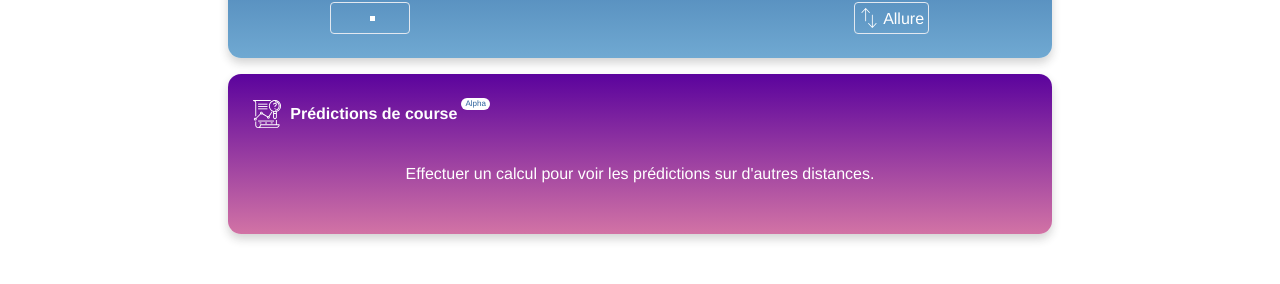
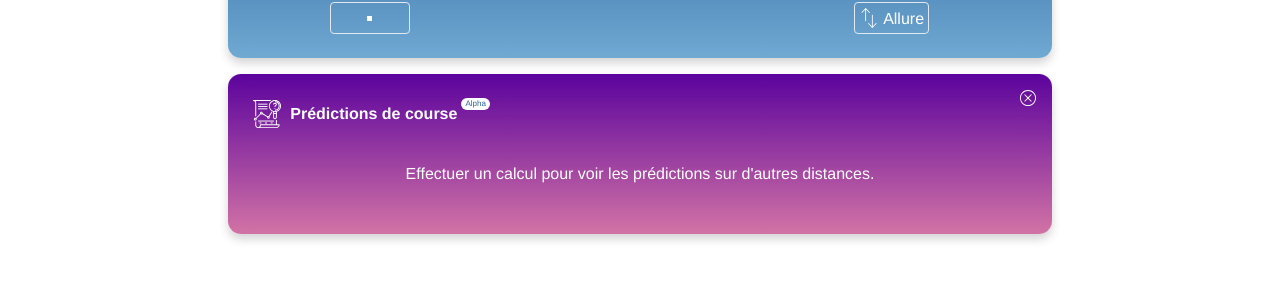
Before and after one commit to ArthurBri/ma-vitesse, a Vue app: page / in a window 1280 px wide. Shown: the part 222-506 px from the top of the page. Built offline with nearby package versions, Linux system fonts and the light colour scheme.

Commit message:
> fade on preloader dismiss > separator adaptation depending on the input

```diff
--- a/src/App.vue
+++ b/src/App.vue
@@ -1,7 +1,7 @@
 <template>
     <div id="app">
-        <div class="preloader flex flex-col text-white text-4xl flex justify-center items-center"
-             v-bind:class="!showPreloader ? 'hidden' : ''">
+        <transition name="fade">
+            <div class="preloader flex flex-col text-white text-4xl justify-center items-center" v-if="showPreloader">
                 <div class="flex">
                     <img alt="" class="w-20 h-20" src="./assets/logo.svg"/>
                     <span class="text-primary self-center">Vitesse</span>
@@ -13,14 +13,16 @@
                     <div></div>
                 </div>
                 <div>
-
                 </div>
             </div>
+        </transition>
         <div v-if="!showPreloader">
             <Header/>
             <div class="container grid">
                 <Calculator class="calculator "/>
-                <Prediction class="prediction "/>
+                <transition name="fade">
+                    <Prediction @close="showPredictions = false" class="prediction" v-if="showPredictions"/>
+                </transition>
                 <Settings class="settings" v-if="1 === 2 "/>
             </div>
             <Footer/>
@@ -40,7 +42,8 @@
         components: {Prediction, Calculator, Settings, Footer, Header},
         data() {
             return {
-                showPreloader: true
+                showPreloader: true,
+                showPredictions: true
             }
         },
         mounted() {
@@ -67,8 +70,10 @@
     .preloader {
         width: 100%;
         height: 100%;
+        background-color: white;
         position: absolute;
         z-index: 10;
+        transition: all 5s;
     }
 
     .container {
@@ -182,10 +187,13 @@
         }
     }
 
-    .hidden {
-        visibility: hidden;
+    .fade-enter-active, .fade-leave-active {
+        transition: opacity 0.5s;
+    }
+
+    .fade-enter, .fade-leave-to /* .fade-leave-active below version 2.1.8 */
+    {
         opacity: 0;
-        transition: fade 0s 2s, opacity 2s linear;
     }
 
 </style>
--- a/src/components/Calculator.vue
+++ b/src/components/Calculator.vue
@@ -32,7 +32,7 @@
                             <!-- Fields for 3 fields mode -->
                             <input :disabled="calculatedField === 'duration'" @focus="focusMe('duration')"
                                    @keydown.delete.left.right="updateCursor('hours',$event)" @keyup="checkFields"
-                                   autocomplete="off" placeholder="hh" ref="hours"
+                                   :plaholder="'cc'" autocomplete="off" placeholder="hh" ref="hours"
                                    style="text-align: center; width:20px;padding-right: 5px;"
                                    tabindex="1"
                                    v-model="durationHours"/>
@@ -152,28 +152,34 @@
                 speedFormat: 'speed',
                 speedDisplayedFormat: 'km/h',
                 calculatedField: '',
-                prettyCalculatedField: ''
+                prettyCalculatedField: '',
+                separator: '.'
             };
         },
         methods: {
             checkFields() {
+                // separator set depending the one used in input
+                this.separator = (this.distance + this.speed).includes(",") ? "," : ".";
                 if (this.duration !== '' && this.distance !== '' && (this.speed === '' || this.calculatedField === 'speed')) {
                     this.calculatedField = 'speed';
                     this.speed = (this.formatDistance(this.distance) / this.formatDuration(this.duration))
                         .toFixed(3)
-                        .replace(/\.?0+$/, '');
+                        .replace(/\.?0+$/, '').replace(/[.,]/, this.separator);
                     this.speed = this.speed === '' ? '< 0.001km/h' : this.speed;
                 } else if (this.distance !== '' && this.speed !== '' && (this.duration === '' || this.calculatedField === 'duration')) {
                     this.calculatedField = 'duration';
-                    this.duration = this.prettyDuration((this.formatDistance(this.distance) / this.formatSpeed(this.speed))
+                    this.duration = this.prettyDuration(this.formatDistance(this.distance) / this.formatSpeed(this.speed))
                         .toFixed(3)
-                        .replace(/\.?0+$/, ''));
+                        .replace(/\.?0+$/, '');
                     this.duration = this.duration === '' ? '< 1sec' : this.duration;
+                    this.durationHours = String(this.formatDuration(this.duration, 3).hours);
+                    this.durationMinutes = String(this.formatDuration(this.duration, 3).minutes);
+                    this.durationSeconds = String(this.formatDuration(this.duration, 3).seconds);
                 } else if (this.speed !== '' && this.duration !== '' && (this.distance === '' || this.calculatedField === 'distance')) {
                     this.calculatedField = 'distance';
                     this.distance = (this.formatSpeed(this.speed) * this.formatDuration(this.duration))
                         .toFixed(3)
-                        .replace(/\.?0+$/, '');
+                        .replace(/\.?0+$/, '').replace(/[.,]/, this.separator);
                     this.distance = this.distance === '' ? '< 0.001m' : this.distance;
                 } else {
                     this.calculatedField = ''
@@ -780,7 +786,7 @@
         width: 5px;
         height: 5px;
         position: absolute;
-        left: 50%;
+        left: calc(50% - 2.5px);
         transition: 500ms;
     }
 
@@ -788,7 +794,7 @@
         width: 5px;
         height: 5px;
         position: absolute;
-        left: 20%;
+        left: calc(20% - 2.5px);
         transition: 500ms;
     }
 
@@ -796,7 +802,7 @@
         width: 5px;
         height: 5px;
         position: absolute;
-        left: 80%;
+        left: calc(80% - 2.5px);
         transition: 500ms;
     }
 </style>
--- a/src/components/Prediction.vue
+++ b/src/components/Prediction.vue
@@ -1,9 +1,15 @@
 <template>
-    <div class="box p-6">
-        <div class="flex h-8">
-            <img alt="prediction icon" src="../assets/icons/prediction.svg" width="30px"/>
-            <h2 class="noselect-nodrag self-center pl-2 font-semibold">Prédictions de course</h2>
-            <span class="self-top text-xxs bg-white text-primary inline rounded-full h-3 ml-1 pl-1 pr-1">Alpha</span>
+    <div class="box p-4">
+        <div class="flex justify-between">
+            <div class="flex h-8 ml-2 mt-2">
+                <img alt="prediction icon w-8" src="../assets/icons/prediction.svg" width="30px"/>
+                <h2 class="noselect-nodrag self-center pl-2 font-semibold">Prédictions de course</h2>
+                <span class="self-top text-xxs bg-white text-primary inline rounded-full h-3 ml-1 pl-1 pr-1">Alpha</span>
+            </div>
+            <div class="w-4 h-4 filter">
+                <img @click="close" alt="hide predictions" class="noselect-nodrag close-icon"
+                     src="../assets/icons/cancel.svg"/>
+            </div>
         </div>
         <table class="estimations-table" v-if="$store.state.distance !== '' && $store.state.duration !== ''">
             <tr>
@@ -51,6 +57,9 @@
                     prettyDuration += (seconds + 's')
                 }
                 return prettyDuration
+            },
+            close() {
+                this.$emit('close');
             }
         }
     }
@@ -81,7 +90,13 @@
         width: 50%;
     }
 
-    .prediction {
-        fill: white;
+    .filter {
+        -webkit-filter: brightness(0) invert(1);
+        filter: brightness(0) invert(1);
+    }
+
+    .close-icon:hover {
+        transform: scale(1.1);
+        cursor: pointer;
     }
 </style>
```
Lines whose indentation alone changed are shown as unchanged.
